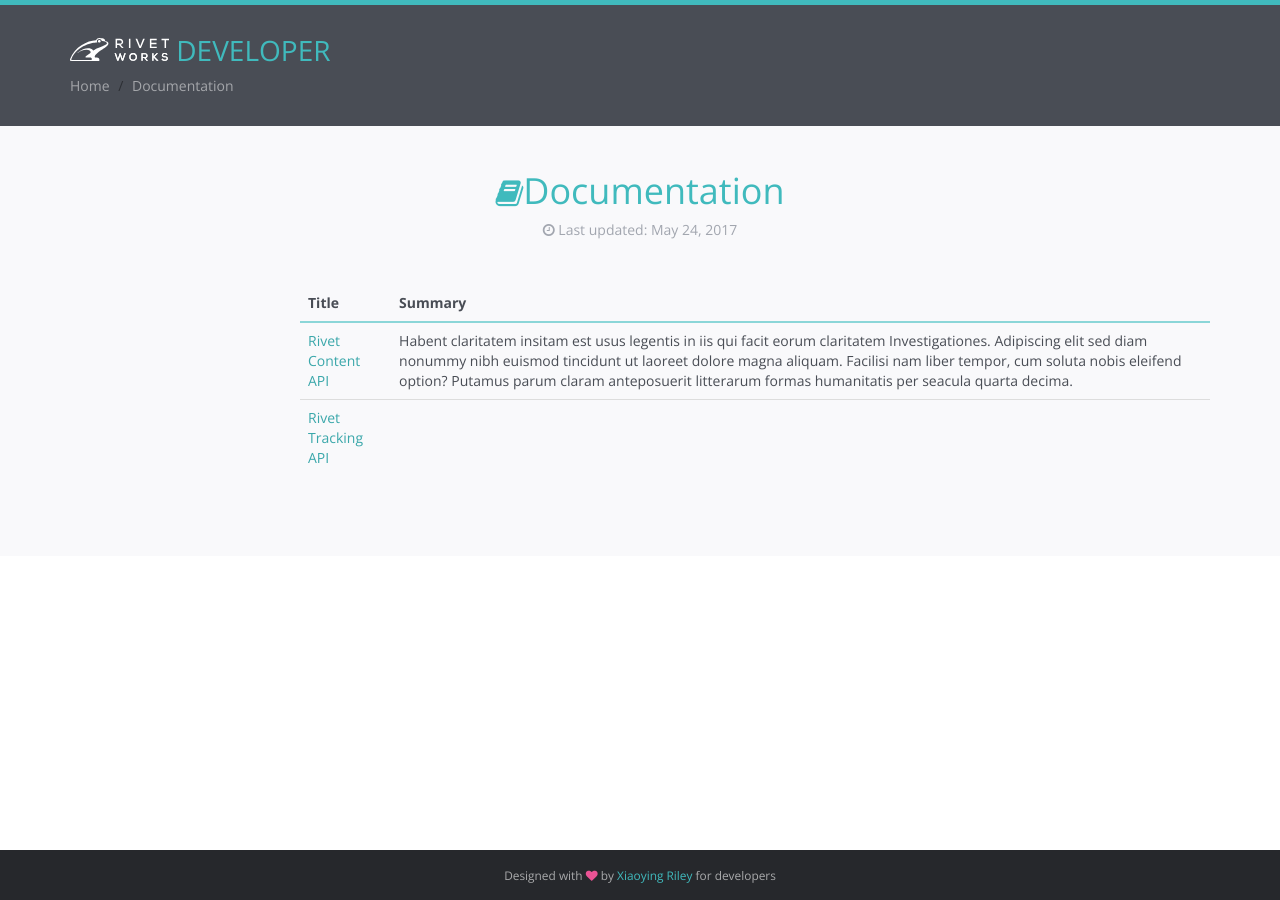
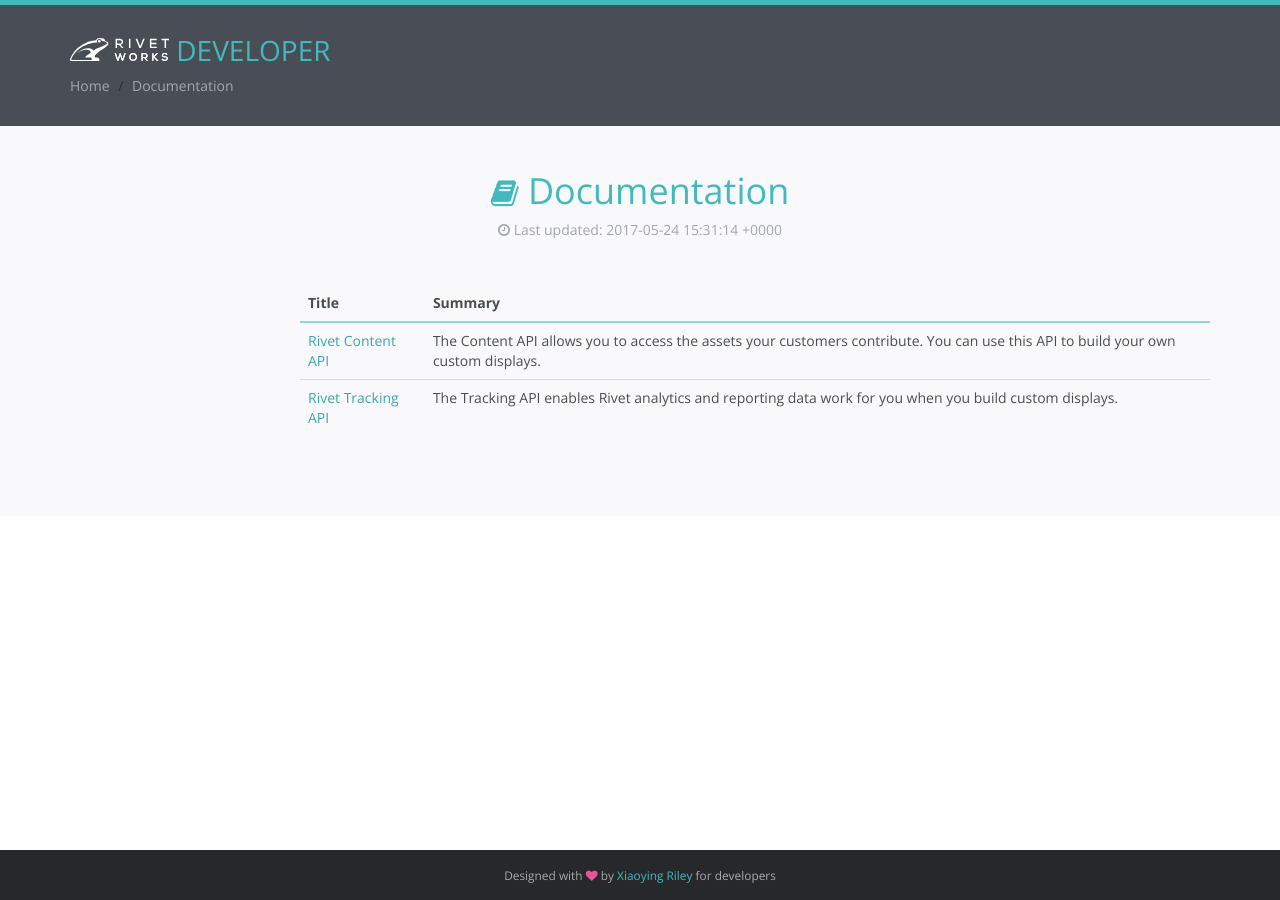
Before and after one commit to tmkorte/tmkorte.github.com, a Jekyll site: the page built from _documentation/index.md, in a window 1280 px wide. Built offline with Jekyll 4.4.1, drawn with Linux system fonts in a browser that asks for light colours.

Commit message:
Summaries, no robots, testing dates.
Signed-off-by: Mike Korte <korte@rivet.works>

```diff
--- a/_documentation/content-api/index.md
+++ b/_documentation/content-api/index.md
@@ -1,7 +1,7 @@
 ---
 layout: page
 title: Rivet Content API
-summary: Habent claritatem insitam est usus legentis in iis qui facit eorum claritatem Investigationes. Adipiscing elit sed diam nonummy nibh euismod tincidunt ut laoreet dolore magna aliquam. Facilisi nam liber tempor, cum soluta nobis eleifend option? Putamus parum claram anteposuerit litterarum formas humanitatis per seacula quarta decima.
+summary: The Content API allows you to access the assets your customers contribute. You can use this API to build your own custom displays.
 ---
 The Rivet Platform allows brands and retailers to collect a variety of engaging user generated content – including rich media (photos and videos), geolocation, and commentary – directly from their customers. Rivet offers a collection of embeddable JavaScript displays that allow brands and retailers to easily display the user generated content on their own websites using only a few lines of code. For those customers in search of a more custom display experience, we offer the Rivet Content API. Customers can use the API to create their own galleries of user generated content and integrate the content anywhere on their website.
 
--- a/_documentation/tracking-api/index.md
+++ b/_documentation/tracking-api/index.md
@@ -1,6 +1,7 @@
 ---
 layout: page
 title: Rivet Tracking API
+summary: The Tracking API enables Rivet analytics and reporting data work for you when you build custom displays.
 ---
 We have a tracking API that we use for all the interactions with our Rivet displays, collectors, and conversions.
 
--- a/_layouts/default.html
+++ b/_layouts/default.html
@@ -10,6 +10,7 @@
     <meta name="viewport" content="width=device-width, initial-scale=1.0">
     <meta name="description" content="">
     <meta name="author" content="">
+    <meta name="robots" content="noindex">
     <link rel="shortcut icon" href="favicon.ico">
     <link href='https://fonts.googleapis.com/css?family=Open+Sans:300italic,400italic,600italic,700italic,800italic,400,300,600,700,800' rel='stylesheet' type='text/css'>
     <!-- Global CSS -->
@@ -37,8 +38,8 @@
         <div class="doc-wrapper">
     <div class="container">
         <div id="doc-header" class="doc-header text-center">
-            <h1 class="doc-title"><span aria-hidden="true" class="icon fa fa-book"></span>{{page.title}}</h1>
-            <div class="meta"><i class="fa fa-clock-o"></i> Last updated: {{page.date | date: '%B %d, %Y'}} </div>
+            <h1 class="doc-title"><span aria-hidden="true" class="icon fa fa-book"></span> {{page.title}}</h1>
+            <div class="meta"><i class="fa fa-clock-o"></i> Last updated: {{page.date}} </div>
         </div><!--//doc-header-->
         <div class="doc-body">
             <div class="doc-content">
--- a/_layouts/home.html
+++ b/_layouts/home.html
@@ -10,6 +10,7 @@
     <meta name="viewport" content="width=device-width, initial-scale=1.0">
     <meta name="description" content="">
     <meta name="author" content="">
+    <meta name="robots" content="noindex">
     <link rel="shortcut icon" href="favicon.ico">
     <link href='http://fonts.googleapis.com/css?family=Open+Sans:300italic,400italic,600italic,700italic,800italic,400,300,600,700,800' rel='stylesheet' type='text/css'>
     <!-- Global CSS -->
```
